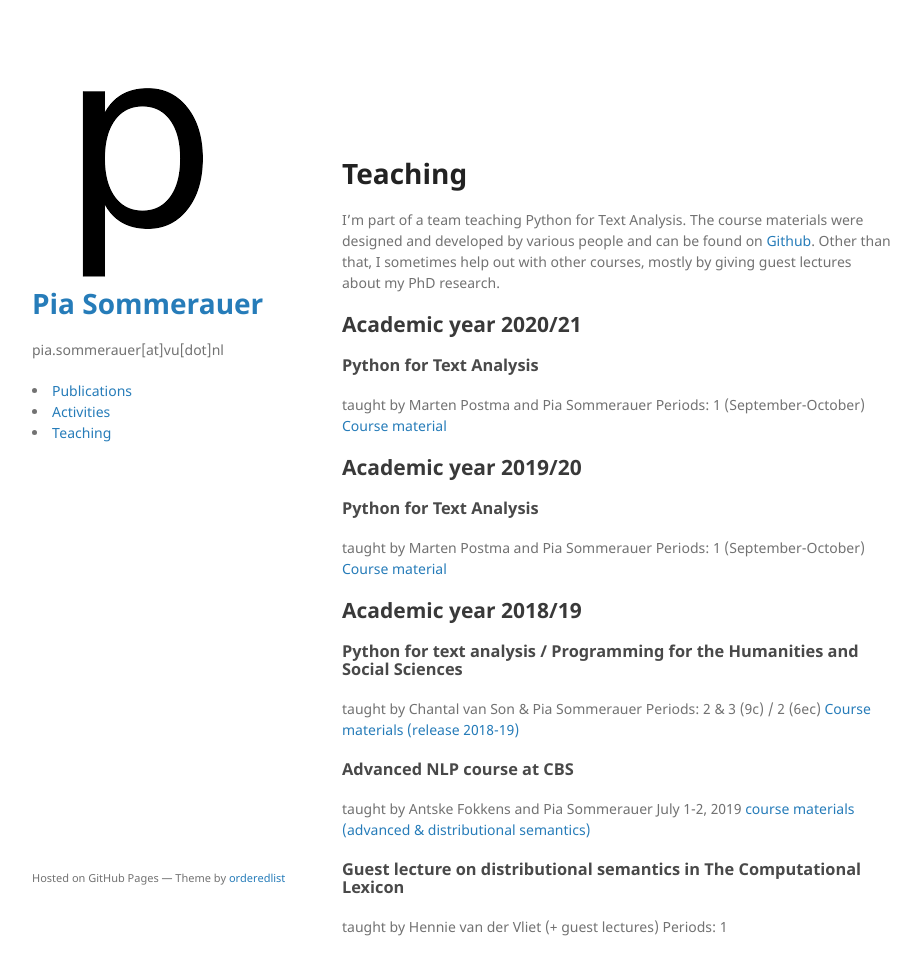
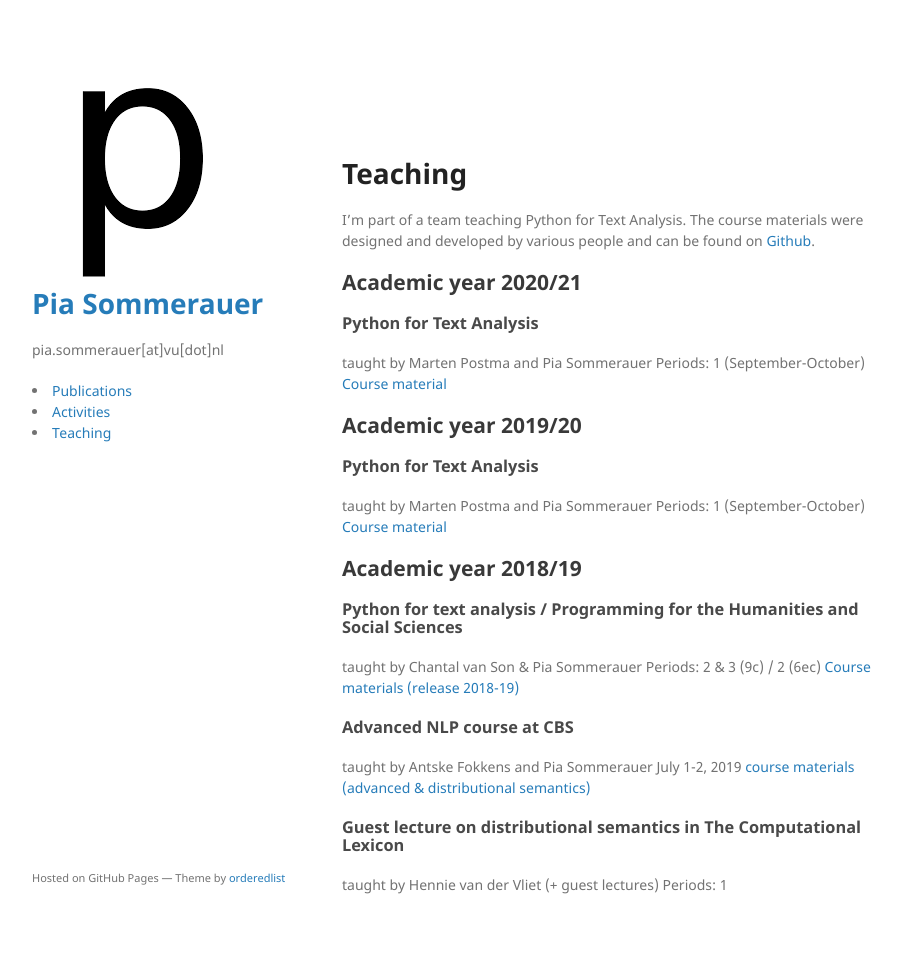
Before and after one commit to PiaSommerauer/PiaSommerauer.github.io, a Jekyll site: the page built from teaching.md, in a window 1280 px wide and 957 px high. Shown: the whole window, without its empty margins (178-1099 px from the left). Built offline with Jekyll 4.4.1, drawn with Linux system fonts in a browser that asks for light colours; our own code applies the rules of GitHub Pages for plain Markdown files.

Commit message:
update publications and teaching

```diff
--- a/teaching.md
+++ b/teaching.md
@@ -1,7 +1,6 @@
 # Teaching
 
-I'm part of a team teaching Python for Text Analysis. The course materials were designed and developed by various people and can be found on [Github](https://github.com/cltl/python-for-text-analysis). Other than that, I sometimes help out with other courses, mostly by giving guest lectures about my PhD research.
-
+I'm part of a team teaching Python for Text Analysis. The course materials were designed and developed by various people and can be found on [Github](https://github.com/cltl/python-for-text-analysis).
 
 
 ## Academic year 2020/21
```
Also changed, not shown: pub.md (+5 -1 lines), index.md (line endings or trailing spaces).
